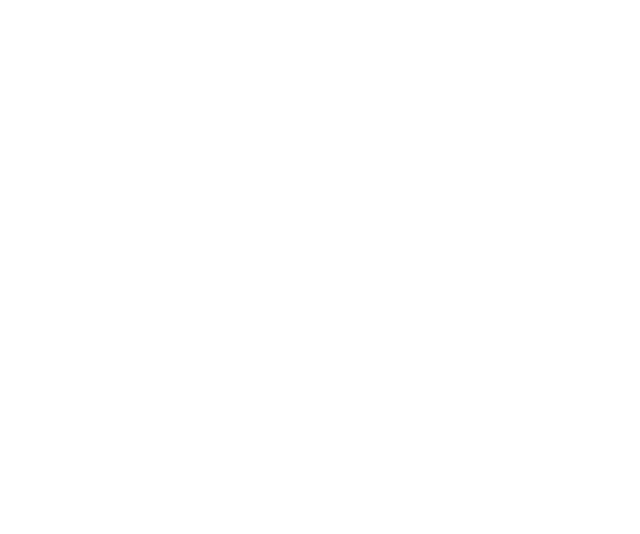
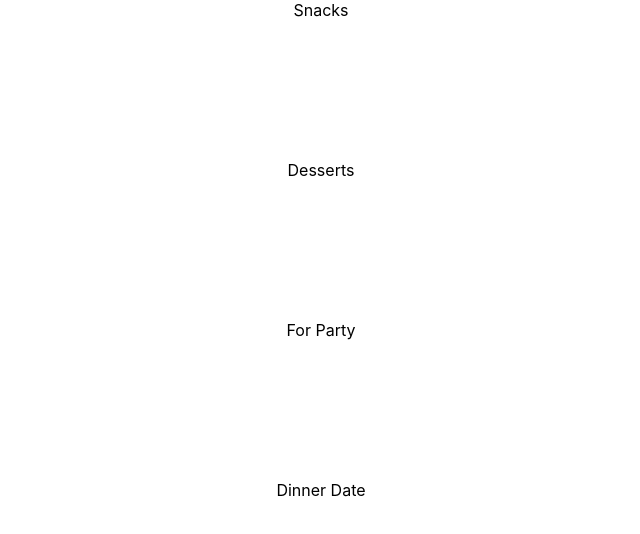
Before and after one commit to pcasdf/yummy-dish, a React (Create React App) app in the folder client/: page /bookmarks in a window 1280 px wide. Shown: the top 534 px of the page, without its empty margins (319-959 px from the left). Built offline with nearby package versions, Linux system fonts and the light colour scheme.

Commit message:
add material ui icons

```diff
--- a/client/package.json
+++ b/client/package.json
@@ -3,6 +3,7 @@
   "version": "0.1.0",
   "private": true,
   "dependencies": {
+    "@material-ui/icons": "^4.9.1",
     "@testing-library/jest-dom": "^4.2.4",
     "@testing-library/react": "^9.5.0",
     "@testing-library/user-event": "^7.2.1",
--- a/client/src/components/tabs/tabs.component.jsx
+++ b/client/src/components/tabs/tabs.component.jsx
@@ -0,0 +1,12 @@
+import React from 'react';
+import './tabs.styles.scss';
+
+const Tabs = ({ children }) => {
+  return (
+    <div className="outerContainer">
+      <div className="title">{children}</div>
+    </div>
+  );
+};
+
+export default Tabs;
--- a/client/src/components/tabs/tabs.styles.scss
+++ b/client/src/components/tabs/tabs.styles.scss
@@ -0,0 +1,3 @@
+.outerContainer {
+  height: 20vh;
+}
--- a/client/src/pages/bookmarks/bookmarks.component.jsx
+++ b/client/src/pages/bookmarks/bookmarks.component.jsx
@@ -1,7 +1,15 @@
 import React from 'react';
+import Tabs from '../../components/tabs/tabs.component';
 
 const Bookmarks = () => {
-  return <></>;
+  return (
+    <>
+      <Tabs>Snacks</Tabs>
+      <Tabs>Desserts</Tabs>
+      <Tabs>For Party</Tabs>
+      <Tabs>Dinner Date</Tabs>
+    </>
+  );
 };
 
 export default Bookmarks;
```
Also changed, not shown: 2 other files (tests, documents, lock files or other folders).
